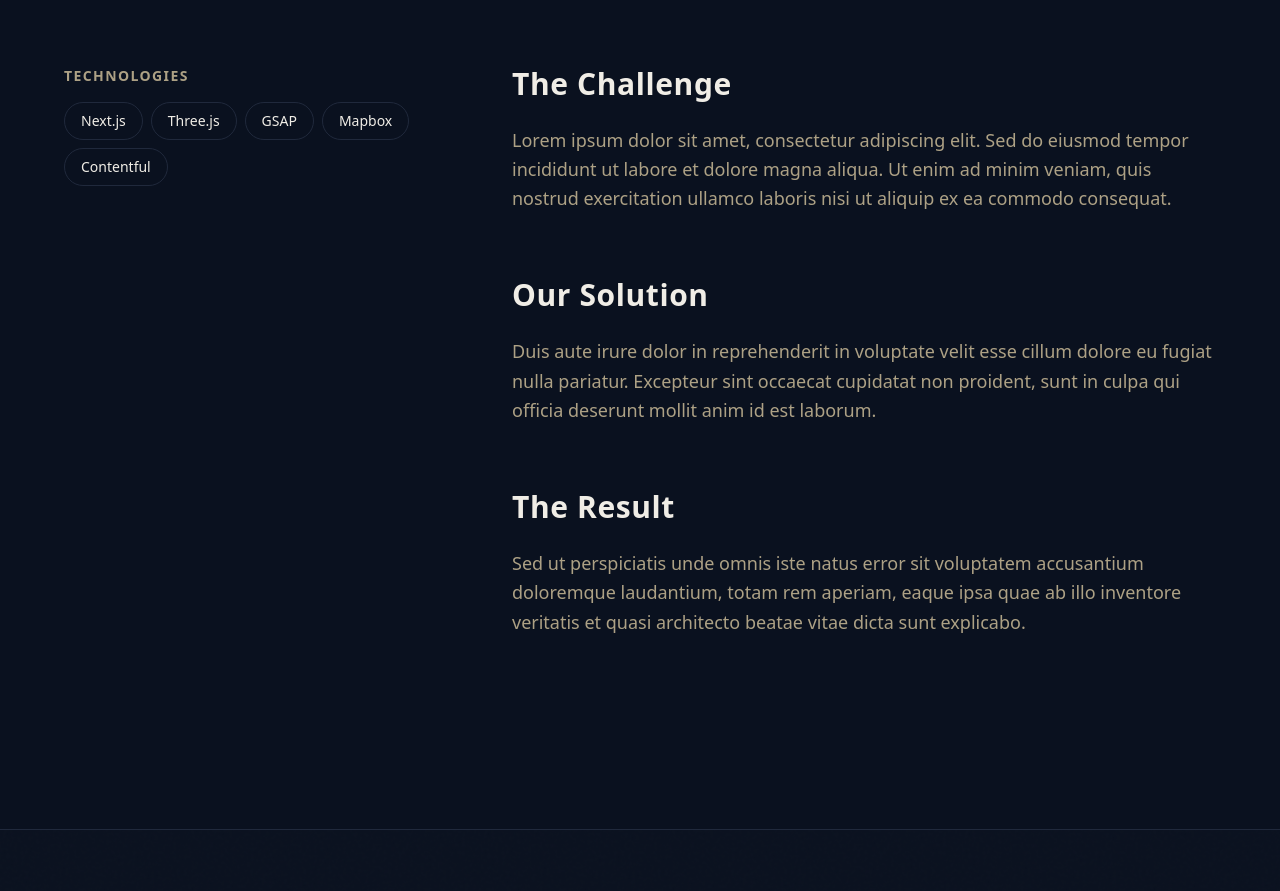
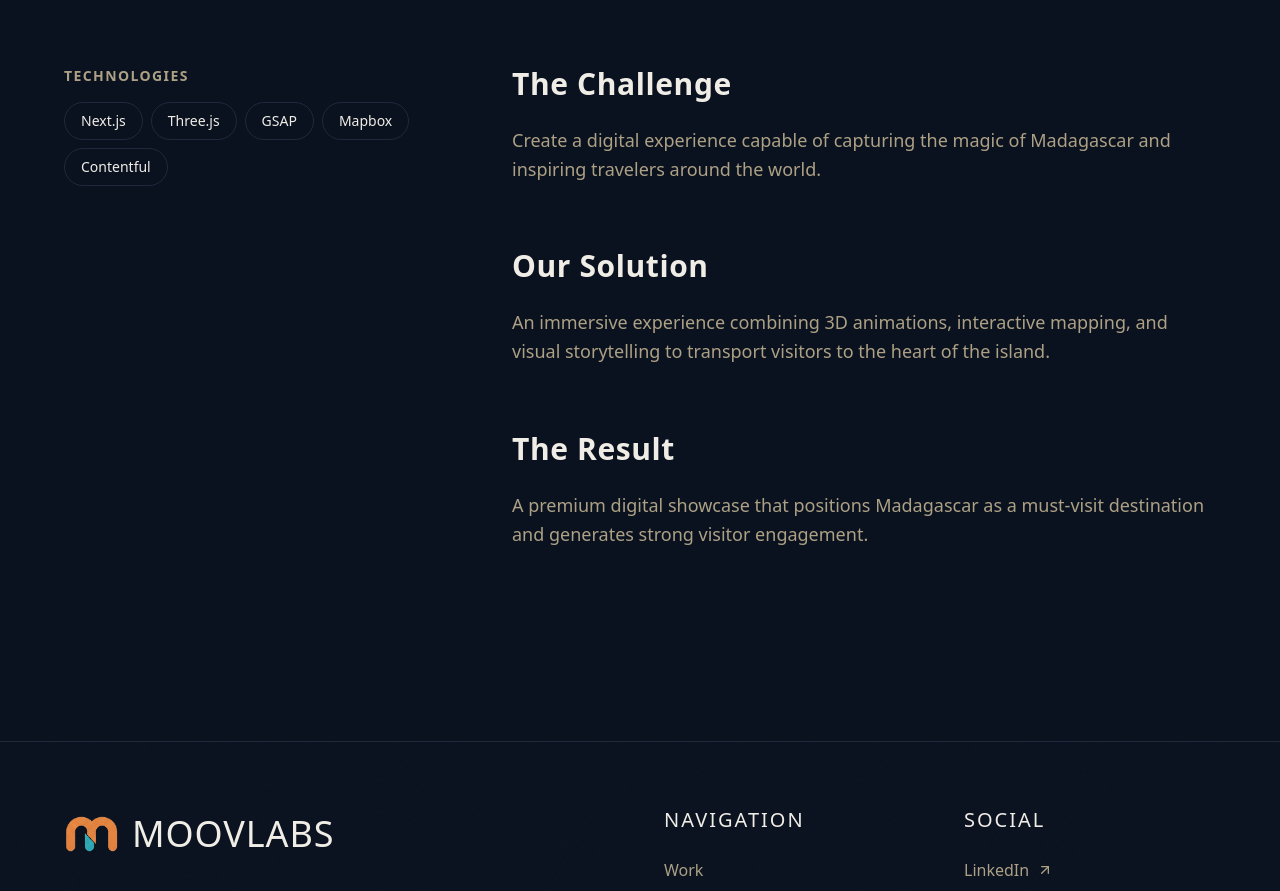
Before and after one commit to MoovLabs/moovlabs, a Next.js app: page /en/work/madaexplorer in a window 1280 px wide. Shown: the part 1100-1991 px from the top of the page. Built offline with nearby package versions, Linux system fonts and the light colour scheme; no server answers.

Commit message:
fix build

```diff
--- a/app/[locale]/layout.tsx
+++ b/app/[locale]/layout.tsx
@@ -15,9 +15,10 @@ const geistMono = Geist_Mono({
   subsets: ["latin"],
 });
 
-export async function generateMetadata({ params }: { params: Promise<{ locale: Locale }> }) {
+export async function generateMetadata({ params }: { params: Promise<{ locale: string }> }) {
   const resolvedParams = await params;
-  const dict = await getDictionary(resolvedParams.locale);
+  const locale = resolvedParams.locale as Locale;
+  const dict = await getDictionary(locale);
   return {
     title: {
       template: `%s | ${dict.metadata.title}`,
@@ -33,19 +34,20 @@ export default async function RootLayout({
   params,
 }: Readonly<{
   children: React.ReactNode;
-  params: Promise<{ locale: Locale }>;
+  params: Promise<{ locale: string }>;
 }>) {
   const resolvedParams = await params;
-  const dict = await getDictionary(resolvedParams.locale);
+  const locale = resolvedParams.locale as Locale;
+  const dict = await getDictionary(locale);
 
   return (
-    <html lang={resolvedParams.locale} className="dark">
+    <html lang={locale} className="dark">
       <body className={`${geistSans.variable} ${geistMono.variable} antialiased`}>
-        <Header locale={resolvedParams.locale} dict={dict} />
+        <Header locale={locale} dict={dict} />
         <main className="min-h-screen">
           {children}
         </main>
-        <Footer locale={resolvedParams.locale} dict={dict} />
+        <Footer locale={locale} dict={dict} />
       </body>
     </html>
   );
--- a/app/[locale]/page.tsx
+++ b/app/[locale]/page.tsx
@@ -12,11 +12,12 @@ import { ContactSection } from "@/src/features/contact/contact-section";
 import { FinalCtaSection } from "@/src/features/cta/final-cta-section";
 
 interface HomePageProps {
-  params: Promise<{ locale: Locale }>;
+  params: Promise<{ locale: string }>;
 }
 
 export default async function HomePage({ params }: HomePageProps) {
-  const { locale } = await params;
+  const resolvedParams = await params;
+  const locale = resolvedParams.locale as Locale;
   const dict = await getDictionary(locale);
 
   return (
--- a/app/[locale]/work/[slug]/page.tsx
+++ b/app/[locale]/work/[slug]/page.tsx
@@ -9,7 +9,7 @@ import type { Locale } from "@/src/types";
 import { Container } from "@/src/components/ui/container";
 
 interface ProjectPageProps {
-  params: Promise<{ locale: Locale; slug: string }>;
+  params: Promise<{ locale: string; slug: string }>;
 }
 
 export async function generateStaticParams() {
@@ -20,6 +20,7 @@ export async function generateStaticParams() {
 
 export async function generateMetadata({ params }: ProjectPageProps) {
   const resolvedParams = await params;
+  const locale = resolvedParams.locale as Locale;
   const project = projects.find((p) => p.slug === resolvedParams.slug);
 
   if (!project) {
@@ -30,14 +31,15 @@ export async function generateMetadata({ params }: ProjectPageProps) {
 
   return {
     title: `${project.title} - Case Study`,
-    description: project.description[resolvedParams.locale],
+    description: project.description[locale],
   };
 }
 
 export default async function ProjectPage({ params }: ProjectPageProps) {
   const resolvedParams = await params;
+  const locale = resolvedParams.locale as Locale;
   const project = projects.find((p) => p.slug === resolvedParams.slug);
-  const dict = await getDictionary(resolvedParams.locale);
+  const dict = await getDictionary(locale);
 
   if (!project) {
     notFound();
@@ -47,7 +49,7 @@ export default async function ProjectPage({ params }: ProjectPageProps) {
     <article className="pt-32 pb-24 min-h-screen">
       <Container>
         <Link
-          href={`/${resolvedParams.locale}/#work`}
+          href={`/${locale}/#work`}
           className="inline-flex items-center gap-2 text-muted-foreground hover:text-primary transition-colors mb-12 uppercase tracking-widest text-sm font-semibold"
         >
           <ArrowLeft className="w-4 h-4" />
@@ -56,13 +58,13 @@ export default async function ProjectPage({ params }: ProjectPageProps) {
 
         <header className="max-w-4xl mb-16">
           <p className="text-primary font-display uppercase tracking-widest mb-4">
-            {project.category[resolvedParams.locale]} — {project.year}
+            {project.category[locale]} — {project.year}
           </p>
           <h1 className="text-5xl md:text-7xl font-display font-bold uppercase tracking-tight mb-8">
             {project.title}
           </h1>
           <p className="text-xl md:text-2xl text-muted-foreground leading-relaxed">
-            {project.longDescription[resolvedParams.locale]}
+            {project.longDescription[locale]}
           </p>
         </header>
       </Container>
@@ -96,10 +98,10 @@ export default async function ProjectPage({ params }: ProjectPageProps) {
               </div>
             </div>
 
-            {project.link && (
+            {project.url && (
               <div>
                 <a
-                  href={project.link}
+                  href={project.url}
                   target="_blank"
                   rel="noopener noreferrer"
                   className="inline-flex items-center justify-center h-14 px-8 border-2 border-primary bg-primary text-primary-foreground font-semibold hover:bg-transparent hover:text-primary transition-all duration-300 w-full"
@@ -116,7 +118,7 @@ export default async function ProjectPage({ params }: ProjectPageProps) {
                 {dict.work.challenge || "The Challenge"}
               </h2>
               <p className="text-lg text-muted-foreground leading-relaxed">
-                {project.content?.challenge?.[resolvedParams.locale] || "Lorem ipsum dolor sit amet, consectetur adipiscing elit. Sed do eiusmod tempor incididunt ut labore et dolore magna aliqua. Ut enim ad minim veniam, quis nostrud exercitation ullamco laboris nisi ut aliquip ex ea commodo consequat."}
+                {project.challenge?.[locale] || "Lorem ipsum dolor sit amet, consectetur adipiscing elit. Sed do eiusmod tempor incididunt ut labore et dolore magna aliqua. Ut enim ad minim veniam, quis nostrud exercitation ullamco laboris nisi ut aliquip ex ea commodo consequat."}
               </p>
             </section>
 
@@ -125,7 +127,7 @@ export default async function ProjectPage({ params }: ProjectPageProps) {
                 {dict.work.solution || "Our Solution"}
               </h2>
               <p className="text-lg text-muted-foreground leading-relaxed">
-                {project.content?.solution?.[resolvedParams.locale] || "Duis aute irure dolor in reprehenderit in voluptate velit esse cillum dolore eu fugiat nulla pariatur. Excepteur sint occaecat cupidatat non proident, sunt in culpa qui officia deserunt mollit anim id est laborum."}
+                {project.solution?.[locale] || "Duis aute irure dolor in reprehenderit in voluptate velit esse cillum dolore eu fugiat nulla pariatur. Excepteur sint occaecat cupidatat non proident, sunt in culpa qui officia deserunt mollit anim id est laborum."}
               </p>
             </section>
 
@@ -134,7 +136,7 @@ export default async function ProjectPage({ params }: ProjectPageProps) {
                 {dict.work.result || "The Result"}
               </h2>
               <p className="text-lg text-muted-foreground leading-relaxed">
-                {project.content?.result?.[resolvedParams.locale] || "Sed ut perspiciatis unde omnis iste natus error sit voluptatem accusantium doloremque laudantium, totam rem aperiam, eaque ipsa quae ab illo inventore veritatis et quasi architecto beatae vitae dicta sunt explicabo."}
+                {project.result?.[locale] || "Sed ut perspiciatis unde omnis iste natus error sit voluptatem accusantium doloremque laudantium, totam rem aperiam, eaque ipsa quae ab illo inventore veritatis et quasi architecto beatae vitae dicta sunt explicabo."}
               </p>
             </section>
           </div>
--- a/app/[locale]/work/page.tsx
+++ b/app/[locale]/work/page.tsx
@@ -6,12 +6,13 @@ import { projects } from "@/src/data/projects";
 import { SectionHeader } from "@/src/components/ui/section-header";
 
 interface WorkPageProps {
-  params: Promise<{ locale: Locale }>;
+  params: Promise<{ locale: string }>;
 }
 
 export async function generateMetadata({ params }: WorkPageProps) {
   const resolvedParams = await params;
-  const dict = await getDictionary(resolvedParams.locale);
+  const locale = resolvedParams.locale as Locale;
+  const dict = await getDictionary(locale);
   return {
     title: `${dict.work.title} - Moovlabs`,
     description: dict.work.label,
@@ -20,7 +21,8 @@ export async function generateMetadata({ params }: WorkPageProps) {
 
 export default async function WorkPage({ params }: WorkPageProps) {
   const resolvedParams = await params;
-  const dict = await getDictionary(resolvedParams.locale);
+  const locale = resolvedParams.locale as Locale;
+  const dict = await getDictionary(locale);
 
   return (
     <div className="pt-32 pb-24 min-h-screen">
@@ -39,7 +41,7 @@ export default async function WorkPage({ params }: WorkPageProps) {
             <ProjectCard
               key={project.id}
               project={project}
-              locale={resolvedParams.locale}
+              locale={locale}
               index={index}
             />
           ))}
--- a/src/features/testimonials/testimonials-section.tsx
+++ b/src/features/testimonials/testimonials-section.tsx
@@ -15,6 +15,7 @@ export function TestimonialsSection({ dict, locale }: TestimonialsSectionProps)
     <Section id="testimonials" variant="default">
       <Container>
         <SectionHeader
+          label={dict.testimonials.label}
           title={dict.testimonials.title}
           titleAccent={dict.testimonials.titleAccent}
           subtitle={dict.testimonials.subtitle}
```
